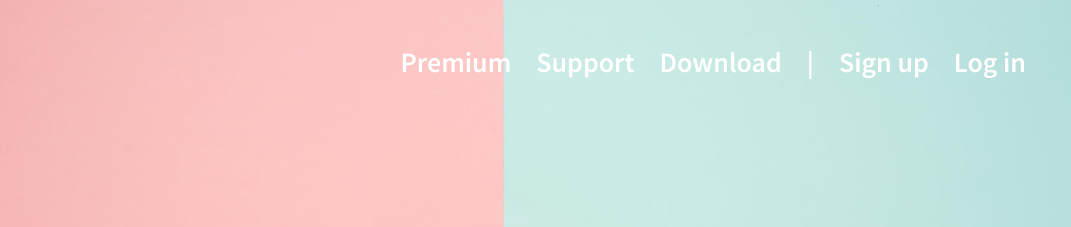
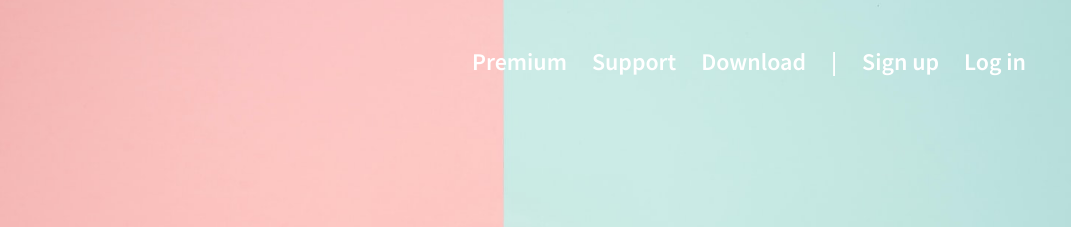
Before and after one commit to ahadulislampinoy/gaama-music, a plain HTML site: page index.html in a window 1280 px wide. Shown: the top 227 px of the page, 209-1280 px from the left. Drawn offline with Linux system fonts and the light colour scheme.

Commit message:
Update style.css

```diff
--- a/style.css
+++ b/style.css
@@ -58,7 +58,7 @@ body {
 }
 .menu-list li a {
   color: #fff;
-  font-size: 3.5vh;
+  font-size: 1.5rem;
   font-weight: 600;
   margin-left: 25px;
   text-decoration: none;
```
